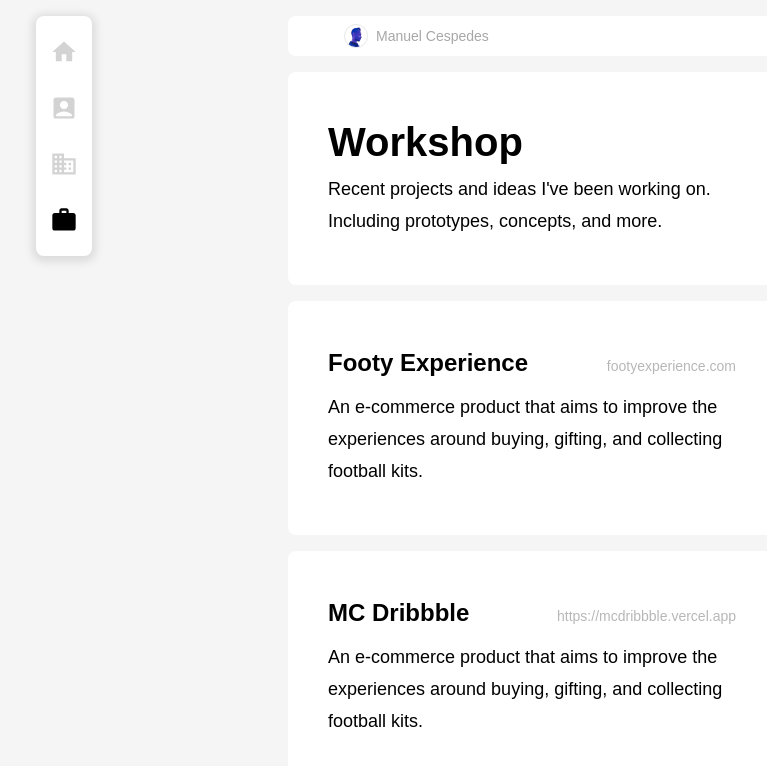
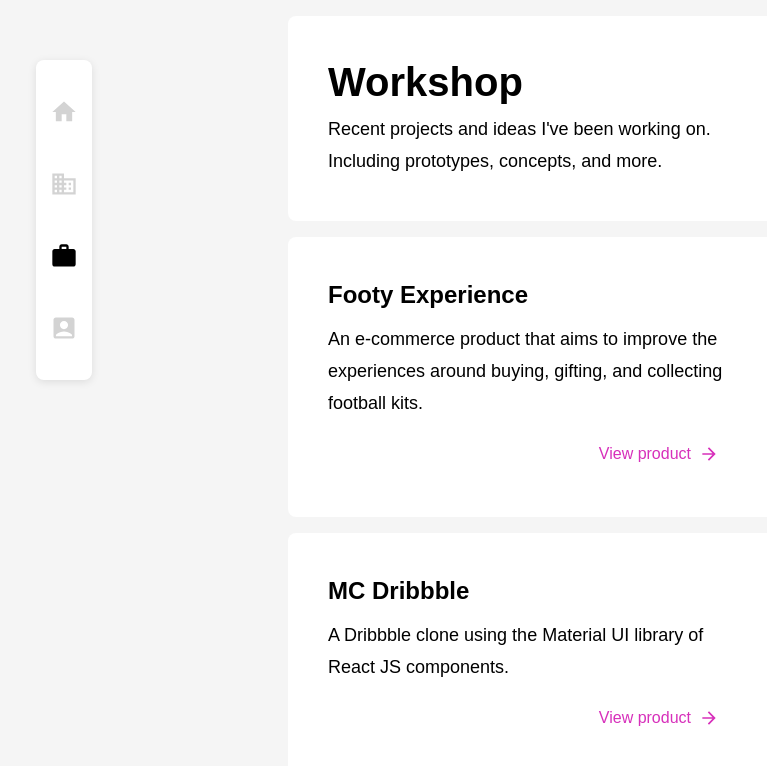
Before and after one commit to mgcesp/mc-folio, a React (Create React App) app: page /Work in a window 1280 px wide. Shown: the top 766 px of the page, without its empty margins (108-875 px from the left). Built offline with nearby package versions, Linux system fonts and the light colour scheme.

Commit message:
new tabbar, content, and styles

```diff
--- a/src/App.js
+++ b/src/App.js
@@ -7,6 +7,7 @@
 import About from "./pages/About/About";
 import Work from "./pages/Work/Work";
 import Corp from "./pages/Corp/Corp";
+import Project from "./pages/Project/Project";
 
 import "./App.scss"
 import Tabbar from "./components/Tabbar/Tabbar";
@@ -41,6 +42,10 @@
                 path: "/Corp",
                 element: <Corp />
             },
+            {
+                path: "/Project",
+                element: <Project />
+            },
         ]
     }
 ])
--- a/src/components/Tabbar/Tabbar.jsx
+++ b/src/components/Tabbar/Tabbar.jsx
@@ -24,13 +24,6 @@
                 </NavLink>
                 <NavLink
                     className={({ isActive }) => (isActive ? activeClassName : inactiveClassname)}
-                    to="/about">
-                    <div className="iconBox">
-                        <AccountBoxIcon />
-                    </div>
-                </NavLink>
-                <NavLink
-                    className={({ isActive }) => (isActive ? activeClassName : inactiveClassname)}
                     to="/corp">
                     <div className="iconBox">
                         <BusinessIcon />
@@ -43,6 +36,13 @@
                         <WorkIcon />
                     </div>
                 </NavLink>
+                <NavLink
+                    className={({ isActive }) => (isActive ? activeClassName : inactiveClassname)}
+                    to="/about">
+                    <div className="iconBox">
+                        <AccountBoxIcon />
+                    </div>
+                </NavLink>
             </div>
         </div>
     )
--- a/src/components/Tabbar/Tabbar.scss
+++ b/src/components/Tabbar/Tabbar.scss
@@ -1,16 +1,12 @@
 .tabbar {
     position: fixed;
-    bottom: 16px;
+    bottom: 0;
     margin: 0 auto;
-    left: 50%;
-    transform: translateX(-50%);
     width: 100%;
-    max-width: 520px;
-    padding: 0 16px;
 
     @media (min-width: 696px) {
         bottom: auto;
-        top: 16px;
+        top: 60px;
         left: 16px;
         transform: none;
         width: 56px;
@@ -18,7 +14,6 @@
     }
 
     @media (min-width: 1024px) {
-        top: 16px;
         left: 50%;
         transform: translateX(-496px);
     }
@@ -28,14 +23,15 @@
         background: white;
         display: flex;
         padding: 8px;
-        border-radius: 8px;
-        box-shadow: 0 2px 8px 4px rgba(0, 0, 0, 0.10);
         justify-content: space-around;
+        box-shadow: 0 -2px 8px 0 rgba(0, 0, 0, 0.10);
 
         @media (min-width: 696px) {
+            border-radius: 8px;
+            box-shadow: 0 2px 8px 0 rgba(0, 0, 0, 0.10);
             flex-direction: column;
-            padding: 16px 8px;
-            gap: 16px;
+            padding: 32px 8px;
+            gap: 32px;
         }
 
         .tab {
--- a/src/pages/About/About.jsx
+++ b/src/pages/About/About.jsx
@@ -7,33 +7,21 @@
 const About = () => {
     return (
         <div className="feed">
-            <div className="pageHeader">
-                <Link className="pageHeaderLink" to="/">
-                    <img src="img/mc-avatar-right.png" alt="" />
-                    <p>Manuel Cespedes</p>
-                </Link>
-            </div>
             <div className="page about">
                 <h1>About Me</h1>
-                <p>
-                    I’m biased for action and driven by teamwork, high-quality design, and business results.
-                </p>
-            </div>
-            <div className="page">
                 <p>
                     I'm based in Seattle, where I've lived for the past seven years. I'm often traveling to New York and Miami, where I'm originally from.
                 </p>
             </div>
             <div className="page">
                 <p>
-                    I've worked with everything from start-ups to industry leaders. Helping them create valuable products and experiences in the consumer and enterprise spaces (B2C, B2B, and B2B2C).
+                    My interests include soccer, fitness, traveling, investing, music, dogs, and my family.
                 </p>
             </div>
             <div className="page">
-                <p>
-                    Additionally, I love football, fitness, traveling, investing, music, dogs, and my family.
-                </p>
+                <p>I live with my wife and doggo in the Greenbridge neighborhood of West Seattle.</p>
             </div>
+            <div className="page blank"></div>
         </div>
     )
 }
--- a/src/pages/Corp/Corp.jsx
+++ b/src/pages/Corp/Corp.jsx
@@ -1,33 +1,32 @@
 import React from 'react'
 import { Link } from 'react-router-dom'
+
+import ArrowForwardIcon from '@mui/icons-material/ArrowForward';
+
+import "./Corp.scss"
 
 const Corp = () => {
     return (
         <div className="feed">
-            <div className="pageHeader">
-                <Link className="pageHeaderLink" to="/">
-                    <img src="img/mc-avatar-right.png" alt="" />
-                    <p>Manuel Cespedes</p>
-                </Link>
-            </div>
             <div className="page">
                 <h1>Work</h1>
-                <p>For the past seven years I've worked with everything from start-ups to industry leaders.</p>
+                <p>I've worked with everything from start-ups to industry leaders. I’m biased for action, driven by teamwork, high-quality design, and results.</p>
             </div>
             <div className="page">
                 <div className="pageTitle">
                     <h3>Foureyes</h3>
                     <p>2021 - 2022</p>
                 </div>
-                <div className="pageContent">
                 <p>At Foureyes, a SaaS company, I led projects end-to-end, helping design the UX of their platform for automotive dealerships.</p>
                 <p>I shipped features to streamline sales and marketing processes. I transformed conceptual ideas and customer feedback into useful product opportunities.</p>
                 <p>I grew the design system practice by documenting visual patterns, creating workflows, and evolving a component library.</p>
-                </div>
                 <div className="pageActions">
+                    <Link to="/project">
                         <button>
                             <span>View more</span>
+                            <ArrowForwardIcon />
                         </button>
+                    </Link>
                 </div>
             </div>
             <div className="page">
@@ -38,6 +37,14 @@
                 <p>At Amazon, I helped design the UX for the Amazon Brand Portal, an internal product to obtain brand assets and guidelines.</p>
                 <p>I shipped features relating to search, layout, navigation, content management, accessibility, and customer feedback.</p>
                 <p>I delivered front-end code, elevated the visual craft and laid the foundations for a design system.</p>
+                <div className="pageActions">
+                    <Link to="">
+                        <button>
+                            <span>View more</span>
+                            <ArrowForwardIcon />
+                        </button>
+                    </Link>
+                </div>
             </div>
             <div className="page">
                 <div className="pageTitle">
@@ -47,6 +54,14 @@
                 <p>At Microsoft, I helped design the UX for the M365 Admin Center, an enterprise product for IT management.</p>
                 <p>I shipped features relating to customer feedback, search, and user management.</p>
                 <p>I delivered coded prototypes using React JS components of the Fluent UI design system.</p>
+                <div className="pageActions">
+                    <Link to="">
+                        <button>
+                            <span>View more</span>
+                            <ArrowForwardIcon />
+                        </button>
+                    </Link>
+                </div>
             </div>
             <div className="page">
                 <div className="pageTitle">
@@ -56,7 +71,16 @@
                 <p>At Snap! Mobile, I helped design the UX for the Snap! Raise App, a mobile CRM sales app and Snap! Shop, an e-commerce website.</p>
                 <p>I shipped features relating to fundraising, sales processes, onboarding, time management, account management, internal operations and marketing.</p>
                 <p>I elevated the visual language of their products, improved workflows, and introduced design system thinking.</p>
+                <div className="pageActions">
+                    <Link to="">
+                        <button>
+                            <span>View more</span>
+                            <ArrowForwardIcon />
+                        </button>
+                    </Link>
                 </div>
+            </div>
+            <div className="page blank"></div>
         </div>
     )
 }
--- a/src/pages/Corp/Corp.scss
+++ b/src/pages/Corp/Corp.scss
@@ -0,0 +1,32 @@
+.pageActions {
+    margin: 16px 0 0;
+    display: flex;
+    justify-content: flex-end;
+
+    button {
+        padding: 8px 16px;
+        display: flex;
+        justify-content: center;
+        align-items: center;
+        gap: 8px;
+        border: 1px solid transparent;
+        background: transparent;
+        cursor: pointer;
+        border-radius: 8px;
+        color: #D730BB;
+
+        span {
+            font-size: 16px;
+            font-weight: 500;
+        }
+
+        svg {
+            width: 20px;
+            height: 20px;
+        }
+
+        &:hover {
+            background: #f7f7f7;
+        }
+    }
+}
--- a/src/pages/Home/Home.scss
+++ b/src/pages/Home/Home.scss
@@ -6,12 +6,11 @@
     gap: 8px;
     background: #f5f5f5;
     max-width: 520px;
-    padding-bottom: 88px;
     margin: 0 auto;
 
     @media (min-width: 420px) {
         gap: 16px;
-        padding: 16px 16px 88px 16px;
+        padding: 16px 16px 16px;
     }
 }
 
@@ -25,7 +24,7 @@
     color: lightgray;
 
     @media (min-width: 420px) {
-        padding: 8px 56px;
+        padding: 8px 40px;
     }
 
     .pageHeaderLink {
@@ -62,17 +61,16 @@
 .page {
     width: 100%;
     background: #fff;
-    padding: 32px 24px;
+    padding: 28px 24px;
     margin: 0 auto;
     border-radius: 8px;
 
     @media (min-width: 420px) {
-        padding: 48px 40px;
+        padding: 44px 40px;
     }
 
     .pageTitle {
         display: flex;
-        align-items: baseline;
         justify-content: space-between;
 
         h3 {
@@ -81,7 +79,7 @@
 
         p {
             font-size: 14px;
-            color: #b7b7b7;
+            color: #A7A7A7;
         }
     }
 
@@ -186,3 +184,82 @@
         }
     }
 }
+
+.pageProject {
+    width: 100%;
+    background: #fff;
+    margin: 0 auto;
+    border-radius: 8px;
+
+    .pageImg {
+        width: 100%;
+    }
+
+    h3 {
+        font-size: 24px;
+        margin-bottom: 14px;
+    }
+
+    h4 {
+        font-size: 20px;
+        line-height: 36px;
+        font-weight: 500;
+    }
+
+    p {
+        font-size: 18px;
+        line-height: 32px;
+
+        &:not(:last-child) {
+            margin-bottom: 12px;
+        }
+    }
+
+    .pageContent {
+        padding: 28px 24px;
+        margin: 0 auto;
+        border-radius: 8px;
+
+        @media (min-width: 420px) {
+            padding: 44px 40px;
+        }
+    }
+
+    .pageActions {
+        margin: 16px 0 0;
+        display: flex;
+        justify-content: flex-end;
+
+        button {
+            padding: 8px 16px;
+            display: flex;
+            justify-content: center;
+            align-items: center;
+            gap: 8px;
+            border: 1px solid transparent;
+            background: transparent;
+            cursor: pointer;
+            border-radius: 8px;
+            color: #D730BB;
+
+            span {
+                font-size: 16px;
+                font-weight: 500;
+            }
+
+            svg {
+                width: 20px;
+                height: 20px;
+            }
+
+            &:hover {
+                background: #f7f7f7;
+            }
+        }
+    }
+}
+
+.blank {
+    background: transparent;
+    height: 40px;
+}
--- a/src/pages/Work/Work.jsx
+++ b/src/pages/Work/Work.jsx
@@ -1,16 +1,11 @@
 import React from 'react'
 import { Link } from 'react-router-dom'
-import Tabbar from "../../components/Tabbar/Tabbar";
+
+import ArrowForwardIcon from '@mui/icons-material/ArrowForward';
 
 const Work = () => {
     return (
         <div className="feed">
-            <div className="pageHeader">
-                <Link className="pageHeaderLink" to="/">
-                    <img src="img/mc-avatar-right.png" alt="" />
-                    <p>Manuel Cespedes</p>
-                </Link>
-            </div>
             <div className="page">
                 <h1>Workshop</h1>
                 <p>Recent projects and ideas I've been working on. Including prototypes, concepts, and more.</p>
@@ -18,31 +13,60 @@
             <div className="page">
                 <div className="pageTitle">
                     <h3>Footy Experience</h3>
-                    <p>footyexperience.com</p>
                 </div>
                 <p>An e-commerce product that aims to improve the experiences around buying, gifting, and collecting football kits.</p>
+                <div className="pageActions">
+                    <Link to="https://footyexperience.com/" target="_blank">
+                        <button>
+                            <span>View product</span>
+                            <ArrowForwardIcon />
+                        </button>
+                    </Link>
+                </div>
             </div>
             <div className="page">
                 <div className="pageTitle">
                     <h3>MC Dribbble</h3>
-                    <p>https://mcdribbble.vercel.app</p>
                 </div>
-                <p>An e-commerce product that aims to improve the experiences around buying, gifting, and collecting football kits.</p>
+                <p>A Dribbble clone using the Material UI library of React JS components.</p>
+                <div className="pageActions">
+                    <Link to="https://mcdribbble.vercel.app" target="_blank">
+                        <button>
+                            <span>View product</span>
+                            <ArrowForwardIcon />
+                        </button>
+                    </Link>
+                </div>
+            </div>
+            <div className="page">
+                <div className="pageTitle">
+                    <h3>MC Youtube</h3>
+                </div>
+                <p>A YouTube clone using the React Bootstrap front-end framework.</p>
+                <div className="pageActions">
+                    <Link to="https://mc-youtube.vercel.app" target="_blank">
+                        <button>
+                            <span>View product</span>
+                            <ArrowForwardIcon />
+                        </button>
+                    </Link>
+                </div>
             </div>
             <div className="page">
                 <div className="pageTitle">
                     <h3>MC Instagram</h3>
-                    <p>https://mcinstagram.vercel.app</p>
                 </div>
-                <p>An e-commerce product that aims to improve the experiences around buying, gifting, and collecting football kits.</p>
+                <p>An Instagram clone using the Material UI library of React JS components.</p>
+                <div className="pageActions">
+                    <Link to="https://mcinstagram.vercel.app" target="_blank">
+                        <button>
+                            <span>View product</span>
+                            <ArrowForwardIcon />
+                        </button>
+                    </Link>
+                </div>
             </div>
-            <div className="page">
-                <div className="pageTitle">
-                    <h3>MC Youtube</h3>
-                    <p>https://mc-youtube.vercel.app</p>
-                </div>
-                <p>An e-commerce product that aims to improve the experiences around buying, gifting, and collecting football kits.</p>
-            </div>
+            <div className="page blank"></div>
         </div>
     )
 }
```
Also changed, not shown: src/pages/Home/Home.jsx (+44 -37 lines), src/pages/Project/Project.jsx (added, +50 -0 lines), src/pages/Project/Project.scss (added, +39 -0 lines), public/img/fe_design_system.png (added). Lines whose indentation alone changed are shown as unchanged.
